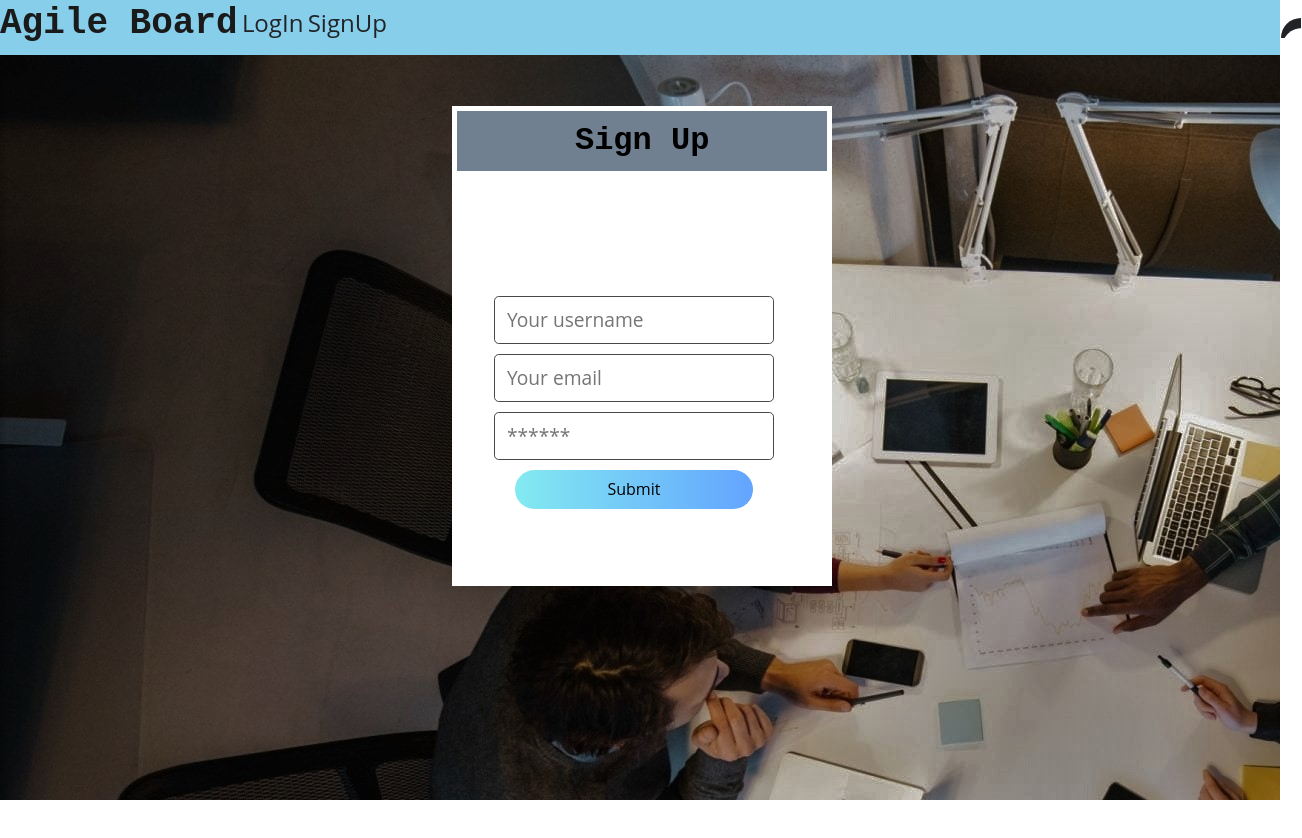
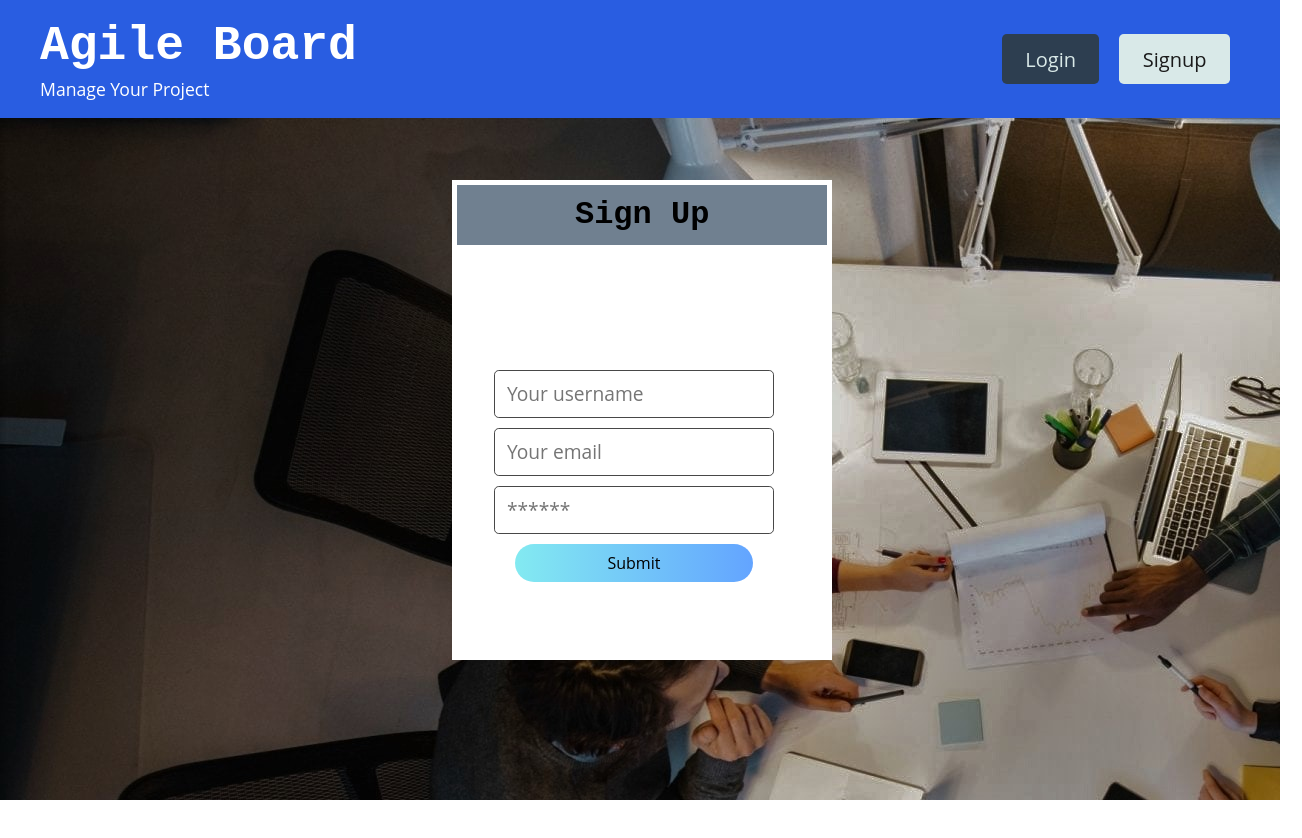
Before and after one commit to Sivaparam/E-commerce-platform, a React (Create React App) app in the folder client/: page /signup in a window 1280 px wide. Shown: the top 838 px of the page, 1302 px wide, since content can reach past the window. Built offline with nearby package versions, Linux system fonts and the light colour scheme.

Commit message:
Revert "header style changes v1"

```diff
--- a/client/src/components/Header.js
+++ b/client/src/components/Header.js
@@ -17,67 +17,41 @@ const Header = () => {
 };
 
   return (
-
-
-
-   <div class="navigation-bar">
-  <div class='navTitle'>
-    <h1>
+    <header className="p-3 mb-2 bg-primary text-white"  >
+      <div className="container flex-row justify-space-between-lg justify-center align-center" >
+        <div>
+          <h1 className="m-0" style={{ fontSize: '3rem' }}>
             Agile Board
           </h1>
+          <p className="m-0"> Manage Your Project </p>
+
         </div>
         <div>
           {Auth.loggedIn() ? (
             <>
-        <ul>
-          <li class='list active'>
-          <a>
-         <Link class="btn btn-lg btn-light m-2" to="/">
-          <span class='text'> Home</span>
+            <div>
+            <Link className="btn btn-lg btn-light m-2" to="/">
+               Home
             </Link>
-          </a>
-        </li>
-          <li class='list'>
-           <a>
-          <button class="btn btn-lg btn-light m-2" onClick={logout}>
-          <span class='text' >  Logout</span>
+            </div>
+
+            <button className="btn btn-lg btn-light m-2" onClick={logout}>
+              Logout
             </button>
-          </a>
-          </li>
-          </ul>
-
             </>
           ) : (
             <>
-           <ul>
-            <li class='list'>
-              <a>
-              <Link to="/login">
-                <span class='icon'>LogIn</span>
-                <span class='text'>  Login</span>
+              <Link className="btn btn-lg btn-primary m-2" to="/login">
+                Login
               </Link>
-              </a>
-                </li>
-                  <li class='list'>
-                    <a>
-                    <Link to="/signup">
-                    <span class='icon'>SignUp</span>
-                    <span class='text'> Signup</span>
+              <Link className="btn btn-lg btn-light m-2" to="/signup">
+                Signup
               </Link>
-                    </a>
-                    </li>
-                    <div class="indicator"></div>
-              </ul>
-
-
-
             </>
           )}
         </div>
-
       </div>
-
-
+    </header>
   );
 };
 
--- a/client/src/index.css
+++ b/client/src/index.css
@@ -1731,115 +1731,6 @@ label form [type='radio'] {
 }
 
 
-/*Header*/
-:root{
-  --clr:#222327;
-}
-.navigation-bar{
-  position: relative;
-  width:100%;
-  float: left;
-  height: 55px;
-  background: skyblue;
-  display: flex;
-
-  align-items: center;
-
-}
-
-.navigation-bar ul{
-  display: flex;
-  width: 350px;
-}
-
-.navigation-bar ul li{
-  position: relative;
-  list-style: none;
-  width: 70px;
-  height: 70px;
-  z-index: 1;
-  right: 0px;
-}
-
-.navigation-bar ul li a{
-  position:relative;
-  display: flex;
-  position: relative;
-
-  flex-direction: column;
-  width: 100%;
-  text-align: center;
-  font-weight: 500;
-}
-
-.navigation-bar ul li a .icon{
-  position: relative;
-  display: block;
-  line-height: 75px;
-  font-size: 1.5em;
-  text-align: center;
-  transition: 0.5s;
-  color: var(--clr);
-}
-
-.navigation-bar ul li.active a .icon{
-  transform: translateY(-32px);
-}
-
-
-.navigation-bar ul li a .text{
-  position: absolute;
-  color:var(--clr);
-  font-weight: 400;
-  font-size: 0.75em;
-  letter-spacing: 0.05em;
-  transition: 0.5s;
-  opacity: 0;
-  transform: translateY(20px);
-}
-
-.navigation-bar ul li.active a .text
-{
-  opacity: 1;
-  transform: translateY(10px);
-}
-/* .indicator{ */
-  /* position: absolute; */
-  /* top: -50%; */
-  /* width: 70px; */
-  /* height:70px; */
-  /* background: skyblue; */
-  /* border-radius: 50%; */
-  /* border: 6px solid var(--clr); */
-  /* transition: 0.5s; */
-/* } */
-
-
-/* .indicator::before */
-/* { */
-  /* content: ''; */
-  /* position: absolute; */
-  /* top:50%; */
-  /* left: -22px; */
-  /* width: 20px; */
-  /* height: 20px; */
-  /* background: transparent; */
-  /* border-top-right-radius: 20px; */
-  /* box-shadow: 1px -10px 0 0 var(--clr); */
-/* } */
-
-.indicator::after
-{
-  content: '';
-  position: absolute;
-  top:50%;
-  right: -22px;
-  width: 20px;
-  height: 20px;
-  background: transparent;
-  border-top-left-radius: 20px;
-  box-shadow: -1px -10px 0 0 var(--clr);
-}
 
 /*Login and Sign up style */
 
```
Lines whose indentation alone changed are shown as unchanged.
